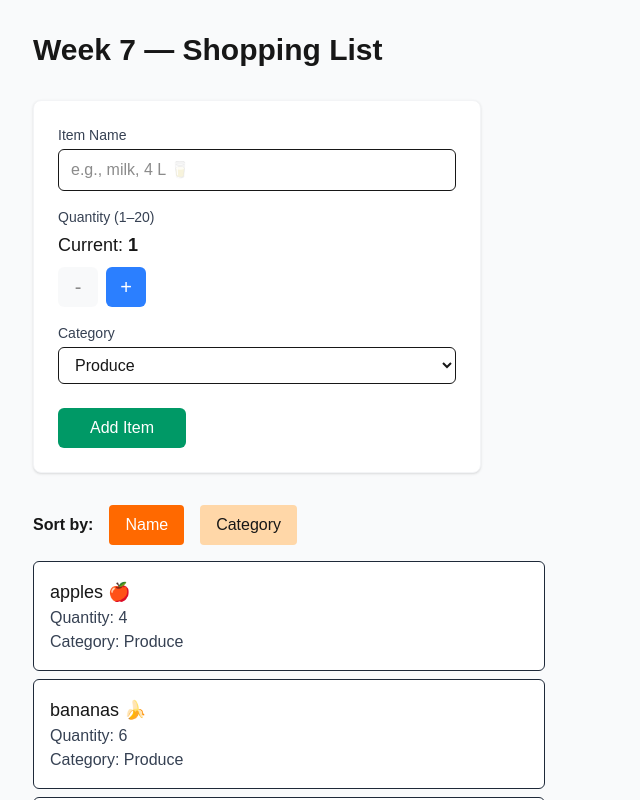
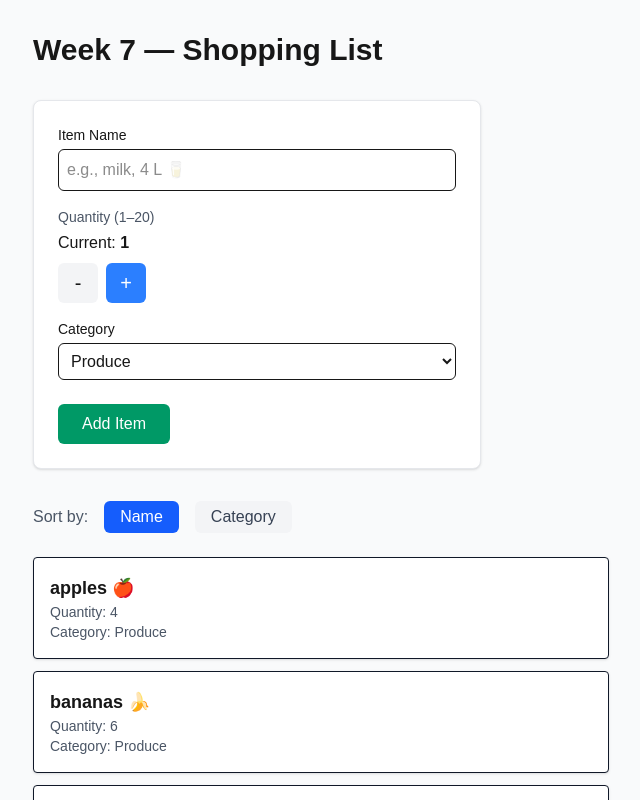
Before and after one commit to ayushhhhsainjuuu/cprg306-assignments, a Next.js app: page /week-7 in a window 1280 px wide. Shown: the top 800 px of the page, without its empty margins (319-959 px from the left). Built offline with nearby package versions, Linux system fonts and the light colour scheme.

Commit message:
bug fix abd minor ui mistakes

```diff
--- a/app/week-7/GroceryItem.js
+++ b/app/week-7/GroceryItem.js
@@ -1,9 +1,9 @@
 export default function GroceryItem({ name, quantity, category }) {
   return (
-    <li className="p-4 border border-gray-800 rounded-md bg-white mb-2 max-w-lg">
-      <h3 className="text-lg font-medium lowercase">{name}</h3>
-      <p className="text-gray-700">Quantity: {quantity}</p>
-      <p className="text-gray-700 capitalize">Category: {category}</p>
+    <li className="p-4 bg-white border border-gray-900 rounded-sm shadow-sm transition-transform hover:scale-[1.01]">
+      <h3 className="text-lg font-bold lowercase">{name}</h3>
+      <p className="text-gray-600 text-sm">Quantity: {quantity}</p>
+      <p className="text-gray-600 text-sm capitalize">Category: {category}</p>
     </li>
   );
 }
--- a/app/week-7/GroceryItemList.js
+++ b/app/week-7/GroceryItemList.js
@@ -1,44 +1,35 @@
 "use client";
-
 import { useState } from "react";
 import GroceryItem from "./GroceryItem";
 
 export default function GroceryItemList({ items }) {
   const [sortBy, setSortBy] = useState("name");
 
-  // Create a sorted copy of the items prop (Immutability)
   const sortedItems = [...items].sort((a, b) => {
-    if (sortBy === "name") {
-      return a.name.localeCompare(b.name);
-    } else if (sortBy === "category") {
-      return a.category.localeCompare(b.category);
-    }
+    if (sortBy === "name") return a.name.localeCompare(b.name);
+    if (sortBy === "category") return a.category.localeCompare(b.category);
     return 0;
   });
 
   return (
-    <div className="mt-8">
-      <div className="flex items-center gap-4 mb-4">
-        <span className="font-semibold">Sort by:</span>
+    <div>
+      <div className="flex items-center gap-4 mb-6">
+        <span className="text-gray-600">Sort by:</span>
         <button
           onClick={() => setSortBy("name")}
-          className={`px-4 py-2 rounded ${
-            sortBy === "name" ? "bg-orange-500 text-white" : "bg-orange-200"
-          }`}
+          className={`px-4 py-1 rounded-md ${sortBy === "name" ? "bg-blue-600 text-white" : "bg-gray-100 text-gray-700 hover:bg-gray-200"}`}
         >
           Name
         </button>
         <button
           onClick={() => setSortBy("category")}
-          className={`px-4 py-2 rounded ${
-            sortBy === "category" ? "bg-orange-500 text-white" : "bg-orange-200"
-          }`}
+          className={`px-4 py-1 rounded-md ${sortBy === "category" ? "bg-blue-600 text-white" : "bg-gray-100 text-gray-700 hover:bg-gray-200"}`}
         >
           Category
         </button>
       </div>
 
-      <ul className="space-y-2">
+      <ul className="space-y-3">
         {sortedItems.map((item) => (
           <GroceryItem key={item.id} {...item} />
         ))}
--- a/app/week-7/NewGroceryItem.js
+++ b/app/week-7/NewGroceryItem.js
@@ -1,5 +1,4 @@
 "use client";
-
 import { useState } from "react";
 
 export default function NewGroceryItem({ onAddItem }) {
@@ -7,79 +6,65 @@ export default function NewGroceryItem({ onAddItem }) {
   const [quantity, setQuantity] = useState(1);
   const [category, setCategory] = useState("produce");
 
+  const increment = () => setQuantity((q) => (q < 20 ? q + 1 : q));
+  const decrement = () => setQuantity((q) => (q > 1 ? q - 1 : q));
+
   const handleSubmit = (e) => {
     e.preventDefault();
-    const item = {
+    if (!name.trim()) return;
+
+    onAddItem({
       id: Math.random().toString(36).substring(2, 9),
       name,
       quantity,
       category,
-    };
+    });
 
-    onAddItem(item);
-
-    // Reset form
     setName("");
     setQuantity(1);
     setCategory("produce");
   };
 
-  const increment = () => setQuantity((prev) => (prev < 20 ? prev + 1 : prev));
-  const decrement = () => setQuantity((prev) => (prev > 1 ? prev - 1 : prev));
-
   return (
-    <div className="max-w-md bg-white p-6 rounded-lg shadow-sm border border-gray-100">
+    <div className="bg-white p-6 rounded-lg shadow-sm border border-gray-200 mb-8 max-w-md">
       <form onSubmit={handleSubmit}>
         <div className="mb-4">
-          <label className="block text-gray-700 text-sm font-medium mb-1">Item Name</label>
+          <label className="block text-sm font-medium mb-1">Item Name</label>
           <input
             type="text"
             placeholder="e.g., milk, 4 L 🥛"
-            required
             value={name}
             onChange={(e) => setName(e.target.value)}
-            className="w-full px-3 py-2 border rounded-md focus:outline-none focus:ring-1 focus:ring-blue-500"
+            className="w-full p-2 border rounded-md focus:ring-1 focus:ring-blue-500 outline-none"
+            required
           />
         </div>
 
         <div className="mb-4">
-          <label className="block text-gray-700 text-sm font-medium mb-1">Quantity (1–20)</label>
+          <label className="block text-sm font-medium mb-1 text-gray-600">Quantity (1–20)</label>
           <div className="flex flex-col gap-2">
-            <span className="text-lg">Current: <span className="font-bold">{quantity}</span></span>
+            <span>Current: <span className="font-bold">{quantity}</span></span>
             <div className="flex gap-2">
-              <button
-                type="button"
-                onClick={decrement}
-                disabled={quantity === 1}
-                className="w-10 h-10 flex items-center justify-center bg-gray-100 rounded-md disabled:opacity-50 text-xl"
-              >
-                -
-              </button>
-              <button
-                type="button"
-                onClick={increment}
-                className="w-10 h-10 flex items-center justify-center bg-blue-500 text-white rounded-md text-xl"
-              >
-                +
-              </button>
+              <button type="button" onClick={decrement} className="w-10 h-10 bg-gray-100 rounded-md text-xl">-</button>
+              <button type="button" onClick={increment} className="w-10 h-10 bg-blue-500 text-white rounded-md text-xl">+</button>
             </div>
           </div>
         </div>
 
         <div className="mb-6">
-          <label className="block text-gray-700 text-sm font-medium mb-1">Category</label>
+          <label className="block text-sm font-medium mb-1">Category</label>
           <select
             value={category}
             onChange={(e) => setCategory(e.target.value)}
-            className="w-full px-3 py-2 border rounded-md bg-white focus:outline-none focus:ring-1 focus:ring-blue-500"
+            className="w-full p-2 border rounded-md bg-white outline-none capitalize"
           >
             <option value="produce">Produce</option>
             <option value="dairy">Dairy</option>
             <option value="bakery">Bakery</option>
             <option value="meat">Meat</option>
-            <option value="frozen">Frozen Foods</option>
-            <option value="canned">Canned Goods</option>
-            <option value="dry">Dry Goods</option>
+            <option value="frozen foods">Frozen Foods</option>
+            <option value="canned goods">Canned Goods</option>
+            <option value="dry goods">Dry Goods</option>
             <option value="beverages">Beverages</option>
             <option value="snacks">Snacks</option>
             <option value="household">Household</option>
@@ -87,10 +72,7 @@ export default function NewGroceryItem({ onAddItem }) {
           </select>
         </div>
 
-        <button
-          type="submit"
-          className="w-32 py-2 bg-emerald-600 hover:bg-emerald-700 text-white font-medium rounded-md transition-colors"
-        >
+        <button type="submit" className="bg-emerald-600 hover:bg-emerald-700 text-white px-6 py-2 rounded-md font-medium transition-colors">
           Add Item
         </button>
       </form>
--- a/app/week-7/page.js
+++ b/app/week-7/page.js
@@ -1,7 +1,7 @@
 "use client";
 
 import { useState } from "react";
-import NewGroceryItem from "./NewGroceryItem"; // <--- Add or check this line
+import NewGroceryItem from "./NewGroceryItem";
 import GroceryItemList from "./GroceryItemList";
 import itemsData from "./grocery-items.json";
 
@@ -16,6 +16,7 @@ export default function Page() {
     <main className="min-h-screen bg-gray-50 p-8 flex flex-col items-center">
       <div className="w-full max-w-xl">
         <h1 className="text-3xl font-bold mb-8 text-left">Week 7 — Shopping List</h1>
+        {/* State Lifting: Passing handler and items as props */}
         <NewGroceryItem onAddItem={handleAddItem} />
         <GroceryItemList items={items} />
       </div>
```
